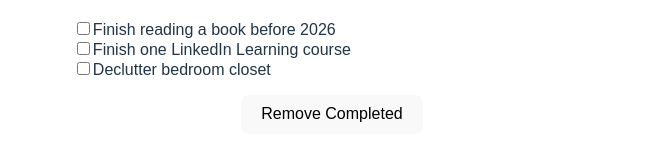
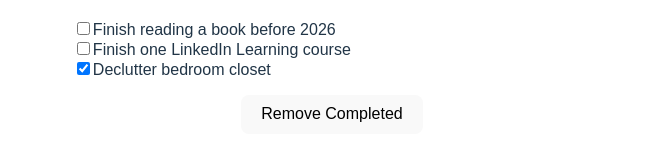
Before and after one commit to gelapotz/to-do, a React (Vite) app: page / in a window 1280 px wide. Shown: the part 224-376 px from the top of the page, without its empty margins (308-966 px from the left). Built offline with nearby package versions, Linux system fonts and the light colour scheme; a web font is replaced by a local one.

Commit message:
feat: refactor TodoList component to manage local state and toggle completion

```diff
--- a/src/components/TodoList.jsx
+++ b/src/components/TodoList.jsx
@@ -1,21 +1,37 @@
+import { useState } from "react";
+
 export function TodoList(props) {
+  // Copy todos into local state so we can update them
+  const [items, setItems] = useState(props.todos);
+
+  function toggleCompleted(index) {
+    const newItems = [...items];
+    newItems[index].completed = !newItems[index].completed;
+    setItems(newItems);
+  }
+
   let listContent;
 
-  if (props.todos.length === 0) {
+  if (items.length === 0) {
     listContent = (
       <li key="empty" className="todo-list__empty">
         No tasks yet. Add your first TODO above.
       </li>
     );
   } else {
-    listContent = props.todos.map((item, i) => (
+    listContent = items.map((item, i) => (
       <li key={"todo-" + i} className="todo-item">
         <input
           type="checkbox"
           className="todo-item__checkbox"
           id={"todo-" + i}
+          checked={item.completed}
+          onChange={() => toggleCompleted(i)}
         />
-        <label htmlFor={"todo-" + i} className="todo-item__label">
+        <label
+          htmlFor={"todo-" + i}
+          className={`todo-item__label ${item.completed ? "completed" : ""}`}
+        >
           {item.text}
         </label>
       </li>
```
